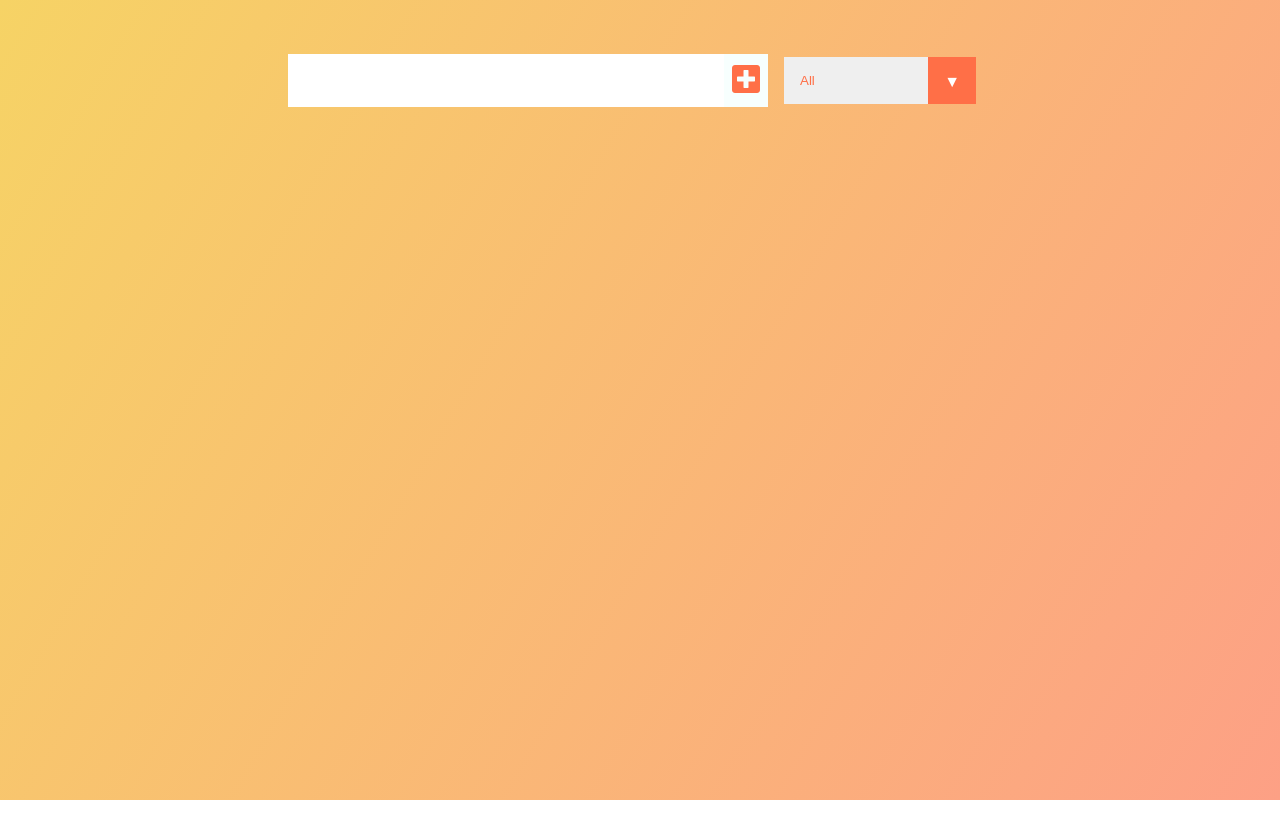
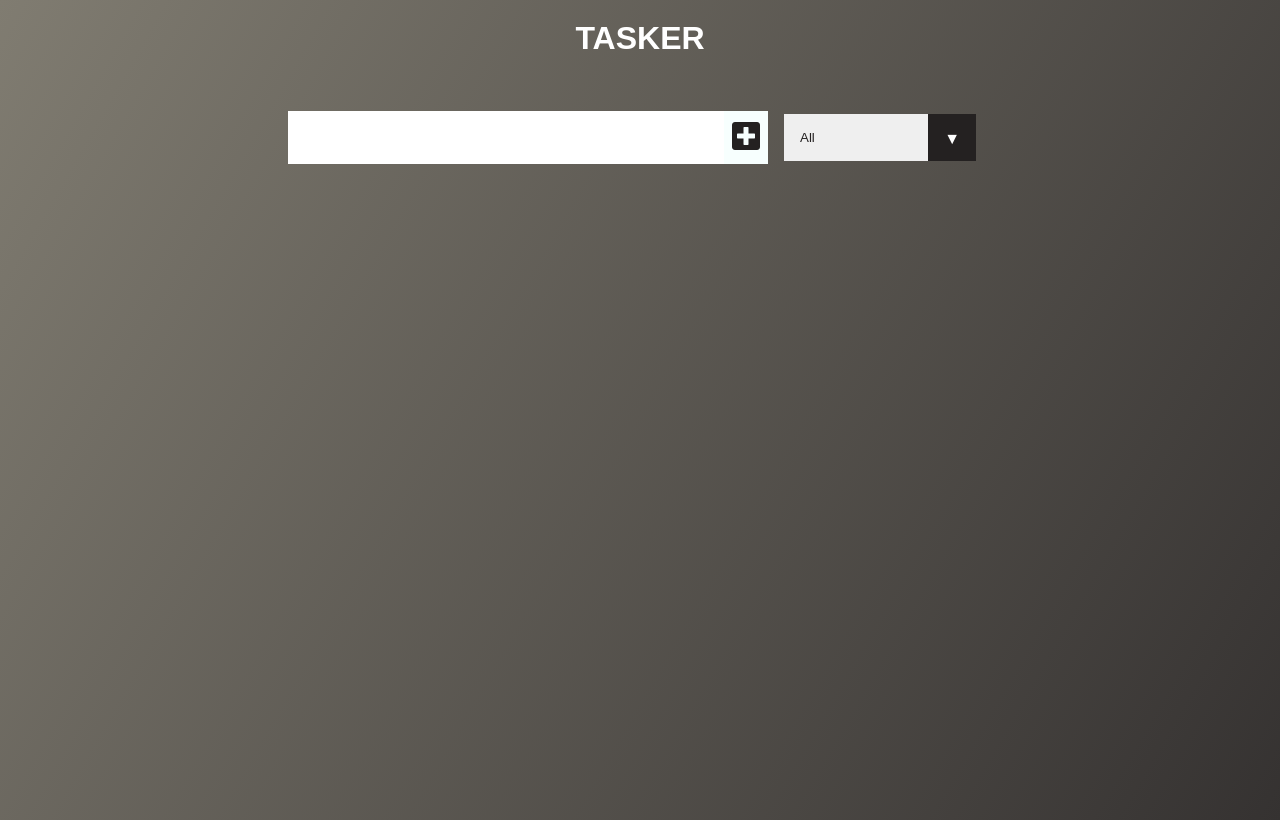
Before and after one commit to Koder90/Tasker, a React (Create React App) app in the folder my-app/: page / in a window 1280 px wide. Built offline with nearby package versions, Linux system fonts and the light colour scheme.

Commit message:
finish all

```diff
--- a/my-app/src/App.js
+++ b/my-app/src/App.js
@@ -5,41 +5,43 @@ import TodoList from "./components/TodoList";
 
 export default function App() {
   const [inputText, setInputText] = useState("");
-  const [todos, setTodos] = useState([]);
+  const [tasks, setTasks] = useState([]);
   const [status, setStatus] = useState("all");
-  const [filteredTodos, setFilteredTodos] = useState([]);
+  const [filteredTasks, setFilteredTasks] = useState([]);
 
   useEffect(() => {
     filterHandler();
-  }, [todos, status]);
+  }, [tasks, status]);
 
   const filterHandler = () => {
     switch (status) {
       case "completed":
-        setFilteredTodos(todos.filter((todo) => todo.completed === true));
+       setFilteredTasks(tasks.filter((task) => task.completed === true));
         break;
       case "uncompleted":
-        setFilteredTodos(todos.filter((todo) => todo.completed === false));
+       setFilteredTasks(tasks.filter((task) => task.completed === false));
         break;
       default:
-        setFilteredTodos(todos);
+       setFilteredTasks(tasks);
         break;
     }
   };
 
   return (
     <div className="App">
+      <h1 className="title">TASKER</h1>
+
       <Form
-        todos={todos}
-        setTodos={setTodos}
+        tasks={tasks}
+        setTasks={setTasks}
         setInputText={setInputText}
         inputText={inputText}
         setStatus={setStatus}
       />
       <TodoList
-        todos={todos}
-        setTodos={setTodos}
-        filteredTodos={filteredTodos}
+        tasks={tasks}
+        setTasks={setTasks}
+      filteredTasks={filteredTasks}
       />
     </div>
   );
--- a/my-app/src/components/Form.js
+++ b/my-app/src/components/Form.js
@@ -1,14 +1,14 @@
 import React from "react";
 
-const Form = ({ setInputText, todos, setTodos, inputText, setStatus }) => {
+const Form = ({ setInputText, tasks, setTasks, inputText, setStatus }) => {
   const inputTextHandler = (e) => {
     setInputText(e.target.value);
   };
 
   const submitTodoHandler = (e) => {
     e.preventDefault();
-    setTodos([
-      ...todos,
+    setTasks([
+      ...tasks,
       { text: inputText, completed: false, id: Math.random() * 1000 },
     ]);
     setInputText("");
@@ -30,7 +30,7 @@ const Form = ({ setInputText, todos, setTodos, inputText, setStatus }) => {
         <i className="fas fa-plus-square"></i>
       </button>
       <div className="select">
-        <select onChange={statusHandler} name="todos" className="filter-todo">
+        <select onChange={statusHandler} name="tasks" className="filter-todo">
           <option value="all">All</option>
           <option value="completed">Completed</option>
           <option value="uncompleted">Uncompleted</option>
--- a/my-app/src/components/Todo.js
+++ b/my-app/src/components/Todo.js
@@ -1,14 +1,14 @@
 import React from "react";
 
-const Todo = ({ text, todos, setTodos, todo }) => {
+const Todo = ({ text, tasks, setTasks, task }) => {
   const deleteHandler = () => {
-    setTodos(todos.filter((el) => el.id !== todo.id));
+    setTasks(tasks.filter((el) => el.id !== task.id));
   };
 
   const completeHandler = () => {
-    setTodos(
-      todos.map((item) => {
-        if (item.id === todo.id) {
+    setTasks(
+      tasks.map((item) => {
+        if (item.id === task.id) {
           return {
             ...item,
             completed: !item.completed,
@@ -21,7 +21,7 @@ const Todo = ({ text, todos, setTodos, todo }) => {
 
   return (
     <div className="todo">
-      <li className={`todo-item ${todo.completed ? "completed" : ""}`}>
+      <li className={`todo-item ${task.completed ? "completed" : ""}`}>
         {text}
       </li>
       <button onClick={completeHandler} className="complete-btn">
--- a/my-app/src/components/TodoList.js
+++ b/my-app/src/components/TodoList.js
@@ -1,17 +1,17 @@
 import React from "react";
 import Todo from "./Todo";
 
-const TodoList = ({ todos, setTodos, filteredTodos }) => {
+const TodoList = ({ tasks, setTasks, filteredTasks }) => {
   return (
     <div className="todo-container">
       <ul className="todo-list">
-        {filteredTodos.map((todo) => (
+        {filteredTasks.map((task) => (
           <Todo
-            setTodos={setTodos}
-            todos={todos}
-            key={todo.id}
-            todo={todo}
-            text={todo.text}
+            setTasks={setTasks}
+            tasks={tasks}
+            key={task.id}
+            task={task}
+            text={task.text}
           />
         ))}
       </ul>
--- a/my-app/src/index.css
+++ b/my-app/src/index.css
@@ -3,8 +3,14 @@
   padding: 0;
   box-sizing: border-box;
 }
+
+.title {
+ text-align: center;
+ margin-top: 20px;
+}
+
 body {
-  background-image: linear-gradient(120deg, #f6d365 0%, #fda085 100%);
+  background-image: linear-gradient(120deg, #807c71 0%, #353231 100%);
   color: white;
   font-family: "Poppins", sans-serif;
   min-height: 100vh;
@@ -28,13 +34,13 @@ form button {
   background: white;
 }
 form button {
-  color: #ff6f47;
+  color: #242121;
   background: #f7fffe;
   cursor: pointer;
   transition: all 0.3s ease;
 }
 form button:hover {
-  background: #ff6f47;
+  background: #242121;
   color: white;
 }
 .todo-container {
@@ -67,7 +73,7 @@ form button:hover {
 
 .trash-btn,
 .complete-btn {
-  background: #ff6f47;
+  background: #242121;
   color: white;
   border: none;
   padding: 1rem;
@@ -115,7 +121,7 @@ select {
   overflow: hidden;
 }
 select {
-  color: #ff6f47;
+  color: #242121;
   font-family: "Poppins", sans-serif;
   cursor: pointer;
   width: 12rem;
@@ -127,7 +133,7 @@ select {
   top: 0;
   right: 0;
   padding: 1rem;
-  background: #ff6f47;
+  background: #242121;
   cursor: pointer;
   pointer-events: none;
 }
```
